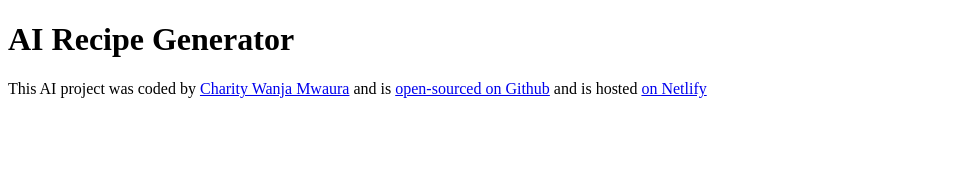
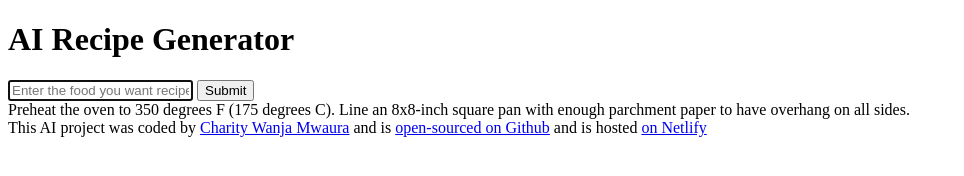
Before and after one commit to itswanja/Recipe-generator, a plain HTML site: page index.html in a window 1280 px wide. Shown: the whole page, without its empty margins (0-964 px from the left). Drawn offline with Linux system fonts and the light colour scheme.

```diff
--- a/index.html
+++ b/index.html
@@ -3,12 +3,33 @@
   <head>
     <meta charset="UTF-8" />
     <meta name="viewport" content="width=device-width, initial-scale=1.0" />
+    <link rel="stylesheet" href="src/style.css" />
     <title>AI Recipe Generator</title>
   </head>
   <body>
+    <div class="container">
       <header>
         <h1>AI Recipe Generator</h1>
       </header>
+      <main>
+        <div class="form-container">
+          <form id="recipe-generator-form">
+            <input
+              type="text"
+              placeholder="Enter the food you want recipe for"
+              autofocus
+              required
+              autocomplete="off"
+              class="instructions"
+            />
+            <input type="submit" value="Submit" class="submit-button" />
+          </form>
+        </div>
+        <div class="recipe" id="recipe">
+          Preheat the oven to 350 degrees F (175 degrees C). Line an 8x8-inch
+          square pan with enough parchment paper to have overhang on all sides.
+        </div>
+      </main>
       <footer>
         This AI project was coded by
         <a href="https://github.com/itswanja/" target="_blank"
@@ -23,5 +44,7 @@
           >on Netlify</a
         >
       </footer>
+    </div>
+    <script src="src/index.js"></script>
   </body>
 </html>
```
Lines whose indentation alone changed are shown as unchanged.
